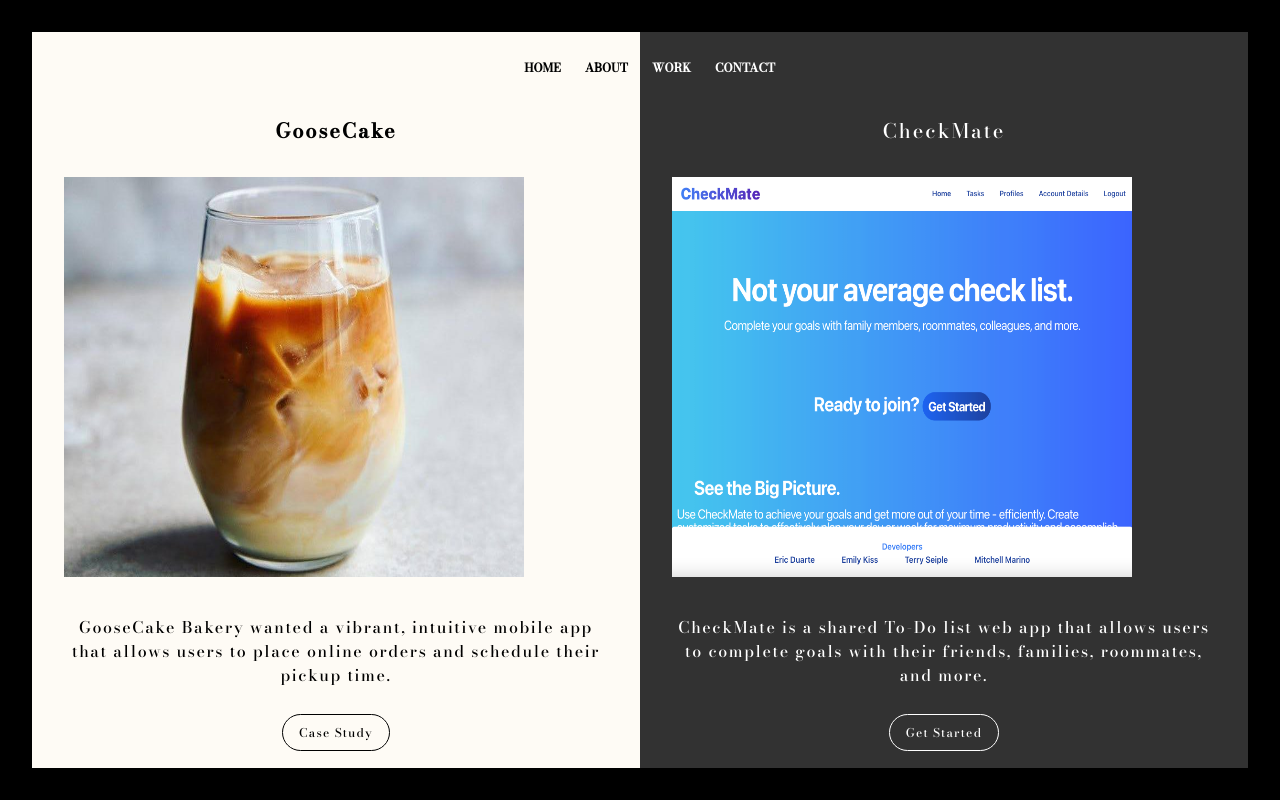
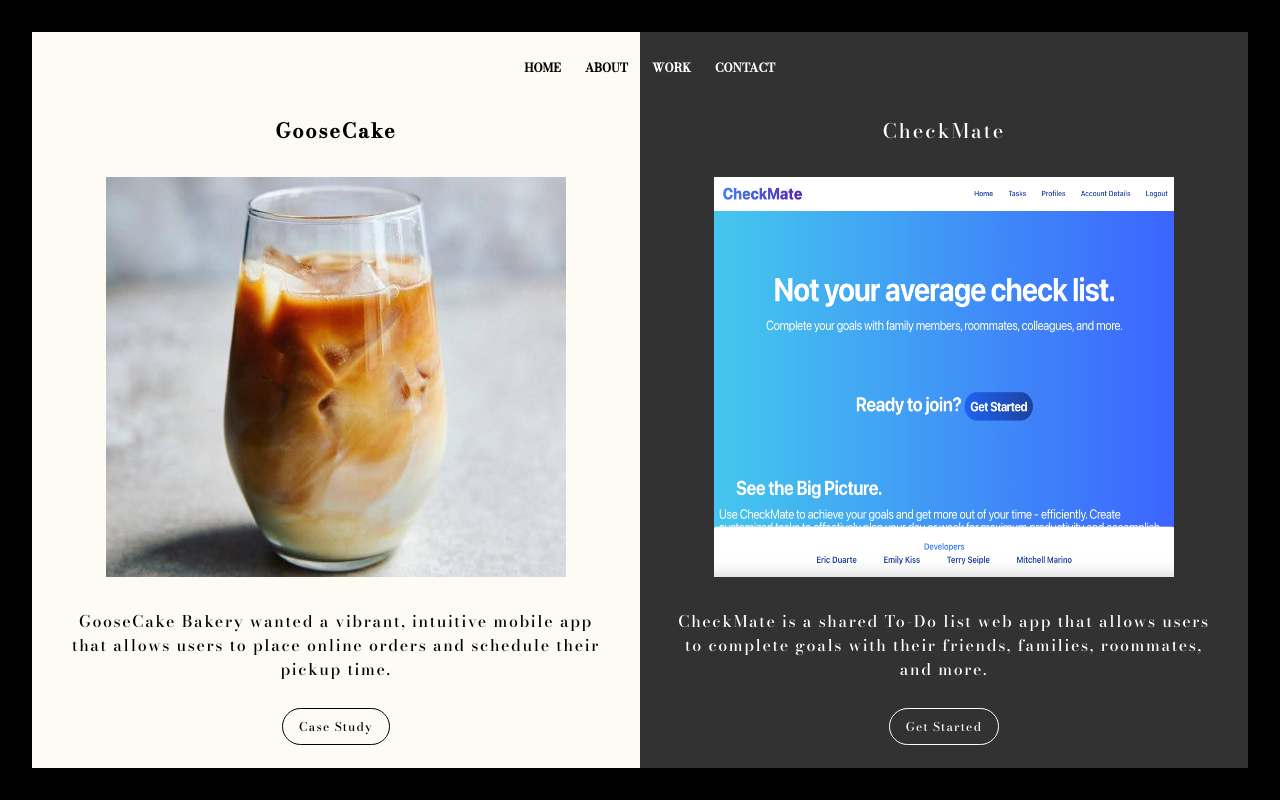
Before and after one commit to emilykiss/Emily-Kiss-Portfolio, a Next.js app: page /work in a window 1280 px wide. Built offline with nearby package versions, Linux system fonts and the light colour scheme.

Commit message:
fixed work imgs

```diff
--- a/pages/work.jsx
+++ b/pages/work.jsx
@@ -22,7 +22,7 @@ export default function Work() {
         <h2 className="tracking-widest flex justify-center font-bold pt-8 text-xl text-black">
           GooseCake
         </h2>
-        <div className="m-8">
+        <div className="m-8 flex justify-center">
           <Image
             src="/coffee.jpg"
             className="hover:animate-pulse drop-shadow-2xl "
@@ -46,7 +46,7 @@ export default function Work() {
           Supermarket Sweep
         </h2>
 
-        <div className="m-8">
+        <div className="m-8 flex justify-center">
           <Image
             src="/sm.png"
             className="hover:animate-pulse drop-shadow-2xl"
@@ -89,7 +89,7 @@ export default function Work() {
         <h2 className="tracking-widest flex justify-center mb-3 pt-8 text-bold text-xl text-white">
           CheckMate
         </h2>
-        <div className="m-8">
+        <div className="m-8 flex justify-center">
           <Image
             src="/cm.png"
             className="hover:animate-pulse drop-shadow-2xl"
@@ -117,7 +117,7 @@ export default function Work() {
         <h2 className="tracking-widest flex justify-center mb-3 pt-8 text-bold text-xl text-white">
           Ensemble
         </h2>
-        <div className="m-8">
+        <div className="m-8 flex justify-center">
           <Image
             src="/en.png"
             className="hover:animate-pulse drop-shadow-2xl"
```
